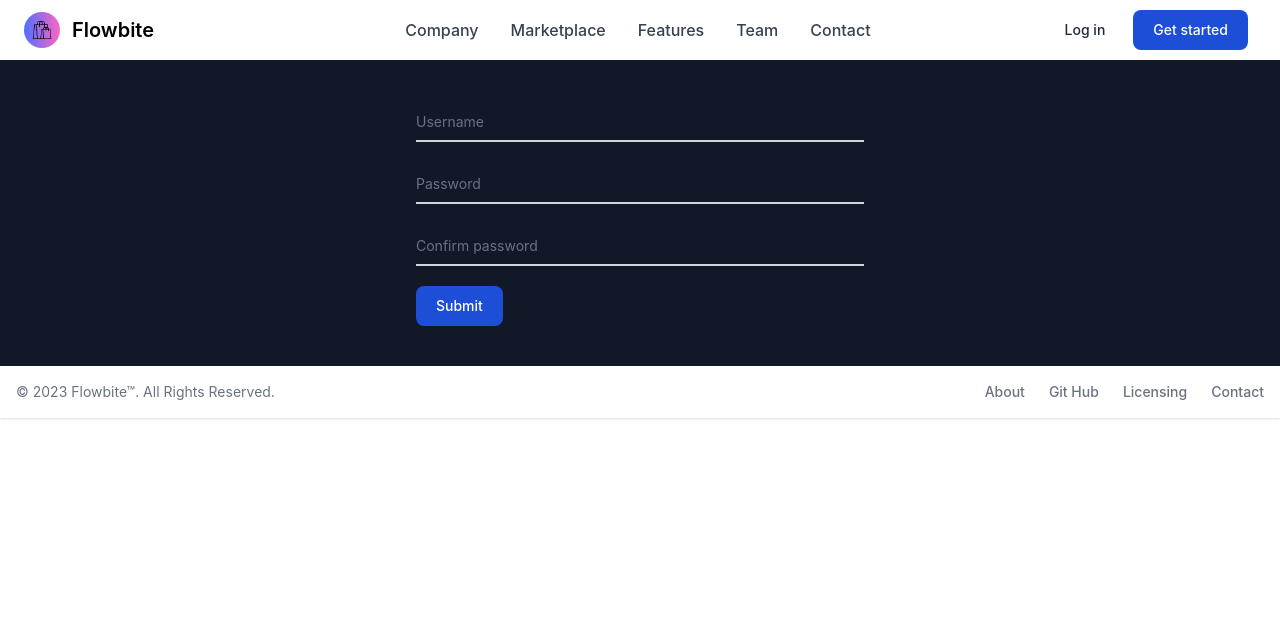
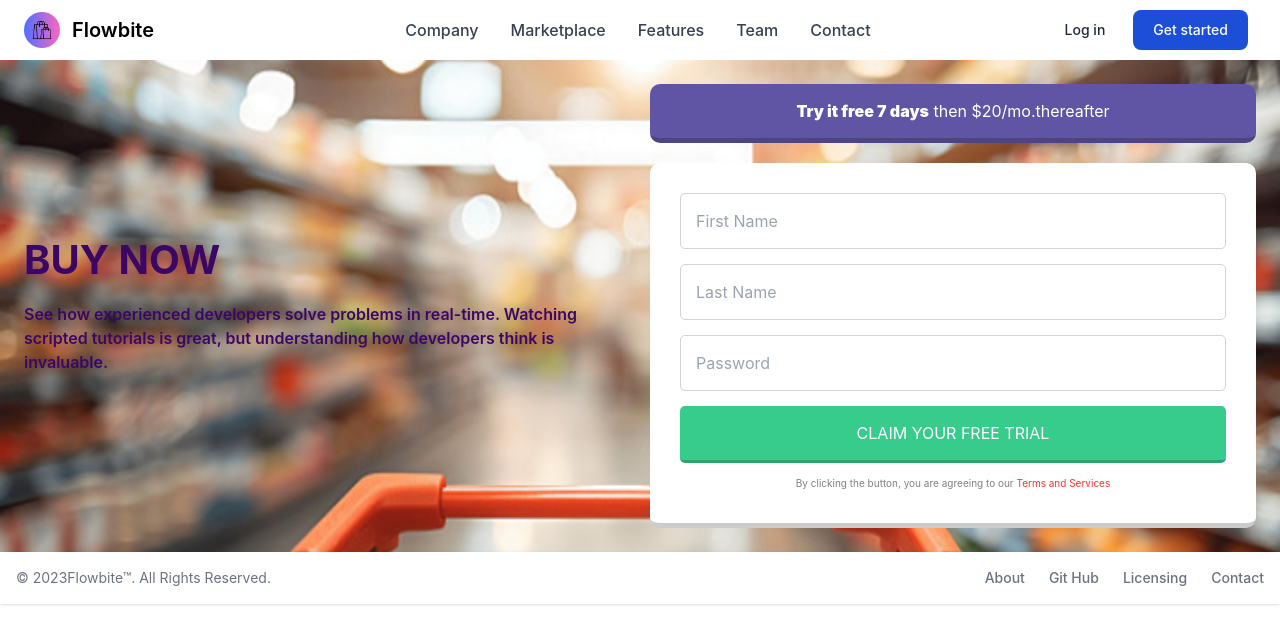
Before and after one commit to MohammadAminFeliAkbari/FullStackShop, a React (Create React App) app: page /signup in a window 1280 px wide. Shown: the top 644 px of the page. Built offline with nearby package versions, Linux system fonts and the light colour scheme.

Commit message:
add sign up menu without login backend

```diff
--- a/package.json
+++ b/package.json
@@ -7,6 +7,7 @@
     "@testing-library/react": "^13.4.0",
     "@testing-library/user-event": "^13.5.0",
     "axios": "^1.7.8",
+    "formik": "^2.4.6",
     "react": "^18.3.1",
     "react-dom": "^18.3.1",
     "react-router-dom": "^7.0.1",
--- a/src/components/Footer.jsx
+++ b/src/components/Footer.jsx
@@ -4,7 +4,7 @@ export default function Footer() {
     <footer className="bg-white shadow dark:bg-gray-800">
       <div className="w-full mx-auto max-w-screen-xl p-4 md:flex md:items-center md:justify-between">
         <span className="text-sm text-gray-500 sm:text-center dark:text-gray-400">
-          © 2023{" "}
+          © 2023
           <NavLink to="https://flowbite.com/" className="hover:underline">
             Flowbite™
           </NavLink>
--- /dev/null
+++ b/src/components/FormSection.jsx
@@ -0,0 +1,106 @@
+import React from "react";
+import { useFormik } from "formik";
+import "./signUpCss.css";
+
+const validate = (values) => {
+  const errors = {};
+  if (!values.firstName) {
+    errors.firstName = "First Name cannot be empty";
+  } else if (values.firstName.length > 15) {
+    errors.firstName = "Must be 15 characters or less";
+  }
+
+  if (!values.lastName) {
+    errors.lastName = "Last Name cannot be empty";
+  } else if (values.lastName.length > 20) {
+    errors.lastName = "Must be 20 characters or less";
+  }
+
+  if (!values.email) {
+    errors.email = "Email is required";
+  } else if (!/^[A-Z0-9._%+-]+@[A-Z0-9.-]+\.[A-Z]{2,4}$/i.test(values.email)) {
+    errors.email = "Invalid email address";
+  }
+
+  if (!values.password) {
+    errors.password = "Password is required";
+  } else if (values.password.length < 8) {
+    errors.password = "Password must not be less than 8 characters";
+  }
+
+  return errors;
+};
+
+function FormSection() {
+  const formik = useFormik({
+    initialValues: {
+      firstName: "",
+      lastName: "",
+      email: "",
+    },
+    validate,
+    onSubmit: (values) => {
+      alert(JSON.stringify(values, null, 2));
+    },
+  });
+
+  return (
+    <div className="section-container ">
+      <button className="trial-btn text-white cursor-pointer">
+        <span className="text-bold">Try it free 7 days</span> then
+        $20/mo.thereafter
+      </button>
+      <div className="form-container">
+        <form onSubmit={formik.handleSubmit}>
+          <input
+            type="text"
+            placeholder="First Name"
+            name="firstName"
+            id="firstName"
+            onChange={formik.handleChange}
+            value={formik.values.firstName}
+          />
+          {formik.errors.firstName ? (
+            <div className="error">{formik.errors.firstName}</div>
+          ) : null}
+          <input
+            type="text"
+            placeholder="Last Name"
+            name="lastName"
+            id="lastName"
+            onChange={formik.handleChange}
+            value={formik.values.lastName}
+          />
+          {formik.errors.lastName ? (
+            <div className="error">{formik.errors.lastName}</div>
+          ) : null}
+          <input
+            type="password"
+            placeholder="Password"
+            name="password"
+            id="password"
+            onChange={formik.handleChange}
+            value={formik.values.password}
+          />
+          {formik.errors.password ? (
+            <div className="error">{formik.errors.password}</div>
+          ) : null}
+          <button
+            type="submit"
+            className="submit-btn text-white cursor-pointer"
+          >
+            CLAIM YOUR FREE TRIAL
+          </button>
+        </form>
+        <p className="terms-text">
+          By clicking the button, you are agreeing to our&nbsp;
+          <a href="nothing" className="terms-link">
+            Terms and Services
+          </a>
+        </p>
+      </div>
+    </div>
+  );
+}
+
+export default FormSection;
--- /dev/null
+++ b/src/components/TextSection.jsx
@@ -0,0 +1,16 @@
+import React from "react";
+import "./signUpCss.css";
+function TextSection() {
+  return (
+    <div className="text-container text-purple-950 text-center drop-shadow-2xl">
+      <h2 className="heading font-bold font-">BUY NOW</h2>
+      <p className="paragraph font-semibold">
+        See how experienced developers solve problems in real-time. Watching
+        scripted tutorials is great, but understanding how developers think is
+        invaluable.
+      </p>
+    </div>
+  );
+}
+
+export default TextSection;
--- a/src/components/signUp.jsx
+++ b/src/components/signUp.jsx
@@ -1,62 +1,11 @@
+import "./signUpCss.css";
+import FormSection from "./FormSection";
+import TextSection from "./TextSection";
 export default function SignUp() {
   return (
-    <div className="bg-gray-900 p-10 ">
-      <form className="max-w-md mx-auto">
-        <div className="relative z-0 w-full mb-5 group">
-          <input
-            type="text"
-            name="floating_text"
-            id="floating_text"
-            className="block py-2.5 px-0 w-full text-sm text-gray-900 bg-transparent border-0 border-b-2 border-gray-300 appearance-none dark:text-white dark:border-gray-600 dark:focus:border-blue-500 focus:outline-none focus:ring-0 focus:border-blue-600 peer"
-            placeholder=" "
-            required
-          />
-          <label
-            for="floating_email"
-            className="peer-focus:font-medium absolute text-sm text-gray-500 dark:text-gray-400 duration-300 transform -translate-y-6 scale-75 top-3 -z-10 origin-[0] peer-focus:start-0 rtl:peer-focus:translate-x-1/4 rtl:peer-focus:left-auto peer-focus:text-blue-600 peer-focus:dark:text-blue-500 peer-placeholder-shown:scale-100 peer-placeholder-shown:translate-y-0 peer-focus:scale-75 peer-focus:-translate-y-6"
-          >
-            Username
-          </label>
-        </div>
-        <div className="relative z-0 w-full mb-5 group">
-          <input
-            type="password"
-            name="floating_password"
-            id="floating_password"
-            className="block py-2.5 px-0 w-full text-sm text-gray-900 bg-transparent border-0 border-b-2 border-gray-300 appearance-none dark:text-white dark:border-gray-600 dark:focus:border-blue-500 focus:outline-none focus:ring-0 focus:border-blue-600 peer"
-            placeholder=" "
-            required
-          />
-          <label
-            for="floating_password"
-            className="peer-focus:font-medium absolute text-sm text-gray-500 dark:text-gray-400 duration-300 transform -translate-y-6 scale-75 top-3 -z-10 origin-[0] peer-focus:start-0 rtl:peer-focus:translate-x-1/4 peer-focus:text-blue-600 peer-focus:dark:text-blue-500 peer-placeholder-shown:scale-100 peer-placeholder-shown:translate-y-0 peer-focus:scale-75 peer-focus:-translate-y-6"
-          >
-            Password
-          </label>
-        </div>
-        <div className="relative z-0 w-full mb-5 group">
-          <input
-            type="password"
-            name="repeat_password"
-            id="floating_repeat_password"
-            className="block py-2.5 px-0 w-full text-sm text-gray-900 bg-transparent border-0 border-b-2 border-gray-300 appearance-none dark:text-white dark:border-gray-600 dark:focus:border-blue-500 focus:outline-none focus:ring-0 focus:border-blue-600 peer"
-            placeholder=" "
-            required
-          />
-          <label
-            for="floating_repeat_password"
-            className="peer-focus:font-medium absolute text-sm text-gray-500 dark:text-gray-400 duration-300 transform -translate-y-6 scale-75 top-3 -z-10 origin-[0] peer-focus:start-0 rtl:peer-focus:translate-x-1/4 peer-focus:text-blue-600 peer-focus:dark:text-blue-500 peer-placeholder-shown:scale-100 peer-placeholder-shown:translate-y-0 peer-focus:scale-75 peer-focus:-translate-y-6"
-          >
-            Confirm password
-          </label>
-        </div>
-        <button
-          type="submit"
-          className="text-white bg-blue-700 hover:bg-blue-800 focus:ring-4 focus:outline-none focus:ring-blue-300 font-medium rounded-lg text-sm w-full sm:w-auto px-5 py-2.5 text-center dark:bg-blue-600 dark:hover:bg-blue-700 dark:focus:ring-blue-800"
-        >
-          Submit
-        </button>
-      </form>
+    <div className="app p-6">
+      <TextSection />
+      <FormSection />
     </div>
   );
 }
--- /dev/null
+++ b/src/components/signUpCss.css
@@ -0,0 +1,132 @@
+.app {
+  background-image: url(../image/bg.jpg);
+  background-size: 100% 100%;
+  background-attachment: fixed;
+}
+/* .app {
+  background-image: url(../image/bg.jpg);
+  background-attachment: fixed;
+  max-width: 1024px;
+} */
+
+/* Universal Classes */
+
+.text-white {
+  color: white;
+}
+
+.text-bold {
+  font-weight: 900;
+}
+
+.cursor-pointer {
+  cursor: pointer;
+}
+
+/* TextSection Component Styling */
+
+.text-container {
+  text-align: center;
+}
+
+.paragraph {
+  margin-top: 20px;
+}
+
+/* FormSection Component Styling */
+
+.section-container {
+  margin-top: 50px;
+}
+
+.trial-btn {
+  background-color: hsl(248, 32%, 49%);
+  width: 100%;
+  border: none;
+  border-bottom: 5px solid rgba(0, 0, 0, 0.2);
+  border-radius: 10px;
+  padding: 15px;
+  line-height: 1.5em;
+}
+
+.form-container {
+  margin-top: 20px;
+  padding: 20px;
+  background-color: white;
+  border-radius: 10px;
+  border-bottom: 5px solid rgba(0, 0, 0, 0.2);
+}
+
+.form-container input {
+  width: 100%;
+  padding: 15px;
+  margin-bottom: 10px;
+  border: 1px solid lightgray;
+  border-radius: 5px;
+  outline: none;
+}
+
+.error {
+  color: red;
+  text-align: right;
+  margin-top: -10px;
+}
+
+.submit-btn {
+  width: 100%;
+  background-color: hsl(154, 59%, 51%);
+  border: none;
+  border-bottom: 3px solid rgba(0, 0, 0, 0.2);
+  border-radius: 5px;
+  padding: 15px;
+}
+
+.terms-text {
+  margin-top: 10px;
+  font-size: 10px;
+  color: gray;
+  text-align: center;
+  line-height: 2em;
+}
+
+.terms-link {
+  text-decoration: none;
+  color: hsl(0, 100%, 60%);
+}
+
+/* Media Queries */
+
+@media only screen and (min-width: 1024px) {
+  .app {
+    display: flex;
+    align-items: center;
+  }
+
+  .text-container {
+    text-align: left;
+    flex-basis: 100%;
+    margin-right: 20px;
+  }
+
+  .heading {
+    font-size: 2.5rem;
+    line-height: 1.1em;
+  }
+
+  .paragraph {
+    font-size: 1rem;
+  }
+
+  .section-container {
+    margin-top: 0;
+    flex-basis: 100%;
+  }
+
+  .form-container {
+    padding: 30px;
+  }
+
+  .form-container input {
+    margin-bottom: 15px;
+  }
+}
```
Also changed, not shown: 1 other file (tests, documents, lock files or other folders).
